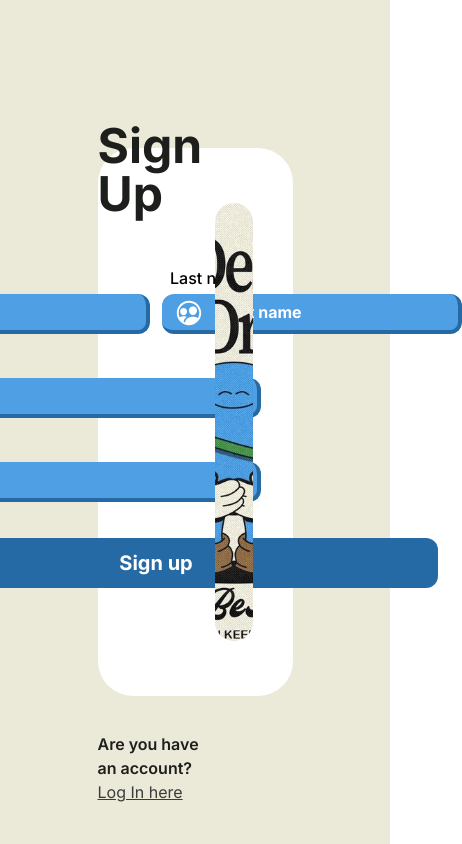
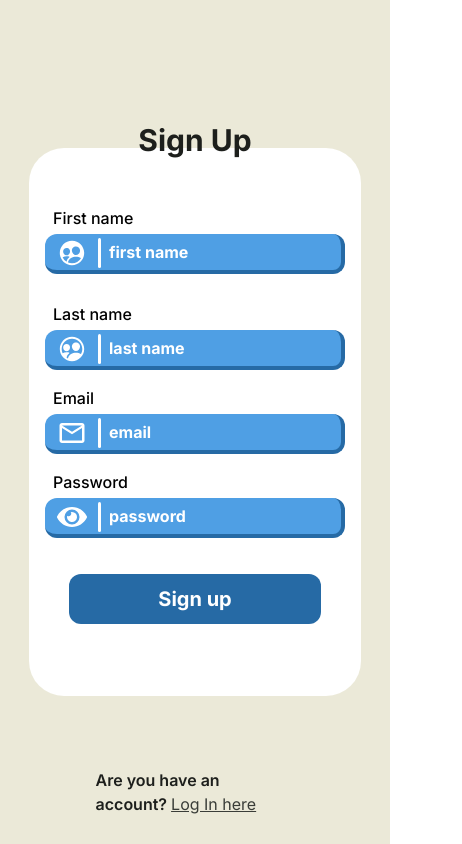
Before and after one commit to Taszczer/ToDo, a Next.js app in the folder frontend/: page /user/register in a window 390 px wide. Shown: the whole page, 462 px wide, since content can reach past the window. Built offline with nearby package versions, Linux system fonts and the light colour scheme.

Commit message:
responsive design for register page

```diff
--- a/frontend/app/user/register/page.tsx
+++ b/frontend/app/user/register/page.tsx
@@ -39,33 +39,33 @@ export default function SignIn() {
     return (
         <>
             <div className="flex items-center justify-center bg-[#EBE9D8] h-full">
-                <div className="flex items-center justify-between bg-white w-[50%] h-[65%] rounded-[35px]">
+                <div className="flex items-center justify-center 2xl:justify-between bg-white w-[85%] md:w-[70%] lg:min-w-[616px] lg:w-[52.5%] h-[65%] rounded-[35px]">
                     <div className="flex flex-col items-center w-[60%] h-[600px]">
-                        <h1 className="font-bold text-5xl text-[#1D1F1C] mb-12">Sign Up</h1>
+                        <h1 className="font-bold text-3xl md:text-5xl text-[#1D1F1C] mb-12">Sign Up</h1>
                         <form onSubmit={handleSubmit(onSubmit)}>
-                            <div className='flex flex-row gap-3'>
+                            <div className='flex flex-col gap-3'>
                                 <div className="relative flex items-center">
                                     <IoPeopleCircle size={30} color='white' className="absolute ml-3 mt-2.5" />
                                     <div className="h-[30px] rounded-3xl w-[3px] absolute bg-white ml-[52.5px] mt-2.5"></div>
-                                    <Input className="w-[200px] h-[40px] pl-16 mb-4 text-white bg-[#4F9FE4] border-r-[#266aa5] border-b-[#266aa5]" label='First name' type='text' placeholder='first name' {...register("firstName")} />
+                                    <Input className="w-[250px] md:w-[400px] h-[40px] pl-16 mb-4 text-white bg-[#4F9FE4] border-r-[#266aa5] border-b-[#266aa5]" label='First name' type='text' placeholder='first name' {...register("firstName")} />
                                 </div>
 
                                 <div className='relative flex items-center'>
                                     <IoPeopleCircleOutline size={30} color='white' className='absolute ml-3 mt-2.5' />
                                     <div className="h-[30px] rounded-3xl w-[3px] absolute bg-white ml-[52.5px] mt-2.5"></div>
-                                    <Input className="w-[200px] h-[40px] pl-16 mb-4 text-white bg-[#4F9FE4] border-r-[#266aa5] border-b-[#266aa5]" label='Last name' type='text' placeholder='last name' {...register("lastName")} />
+                                    <Input className="w-[250px] md:w-[400px] h-[40px] pl-16 mb-4 text-white bg-[#4F9FE4] border-r-[#266aa5] border-b-[#266aa5]" label='Last name' type='text' placeholder='last name' {...register("lastName")} />
                                 </div>
                             </div>
                             <div className="relative flex items-center">
                                 <MdOutlineEmail size={30} color="white" className="absolute ml-3 mt-2.5" />
                                 <div className="h-[30px] rounded-3xl w-[3px] absolute bg-white ml-[52.5px] mt-2.5"></div>
-                                <Input className="w-[411px] h-[40px] mb-4 pl-16 text-white bg-[#4F9FE4] border-r-[#266aa5] border-b-[#266aa5]" label="Email" type="email" placeholder='email' {...register("email")} />
+                                <Input className="w-[250px] md:w-[400px] h-[40px] mb-4 pl-16 text-white bg-[#4F9FE4] border-r-[#266aa5] border-b-[#266aa5]" label="Email" type="email" placeholder='email' {...register("email")} />
                             </div>
 
                             <div className="relative flex items-center">
                                 <FaEye size={30} color="white" className="absolute ml-3 mt-2.5" />
                                 <div className="h-[30px] rounded-3xl w-[3px] absolute bg-white ml-[52.5px] mt-2.5"></div>
-                                <Input className="w-[411px] h-[40px] mb-4 pl-16 text-white bg-[#4F9FE4] border-r-[#266aa5] border-b-[#266aa5]" label="Password" type="password" placeholder='password' {...register("password")} />
+                                <Input className="w-[250px] md:w-[400px] h-[40px] mb-4 pl-16 text-white bg-[#4F9FE4] border-r-[#266aa5] border-b-[#266aa5]" label="Password" type="password" placeholder='password' {...register("password")} />
                             </div>
 
                             <div className="px-6">
@@ -75,7 +75,7 @@ export default function SignIn() {
                         <p className="mt-36 text-md text-[#1D1F1C] font-semibold">Are you have an account? <Link href={"/"} className="font-normal underline text-[#3a3d38]">Log In here</Link></p>
                     </div>
 
-                    <div className="w-[40%] h-[80%] relative mr-10">
+                    <div className="w-[40%] h-[90%] hidden 2xl:block relative mr-10">
                         <Image src={"/signUp.jpg"} alt="keep on" layout="fill" objectFit="cover" className="mr-10 rounded-3xl" />
                     </div>
                 </div>
```
